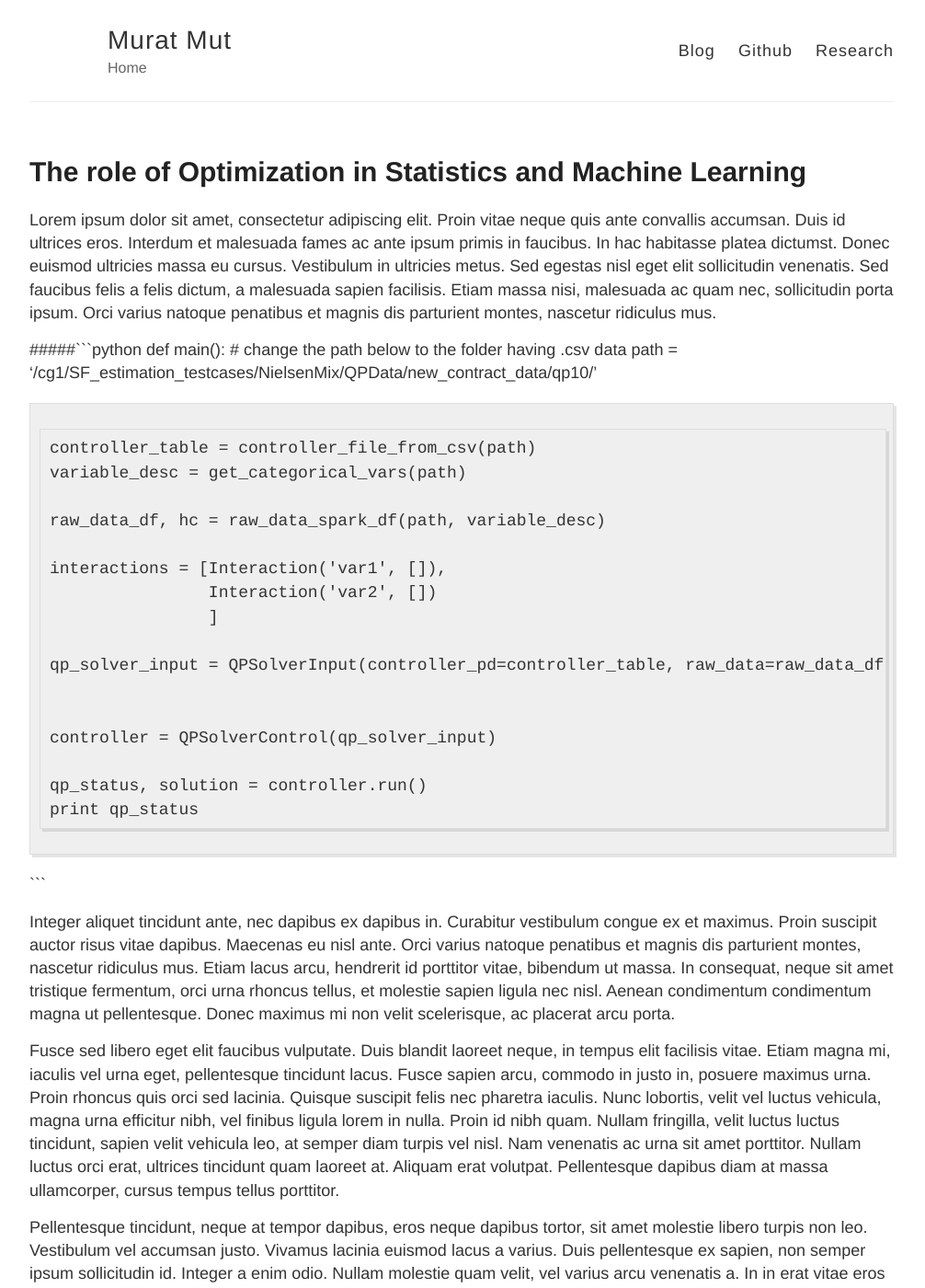
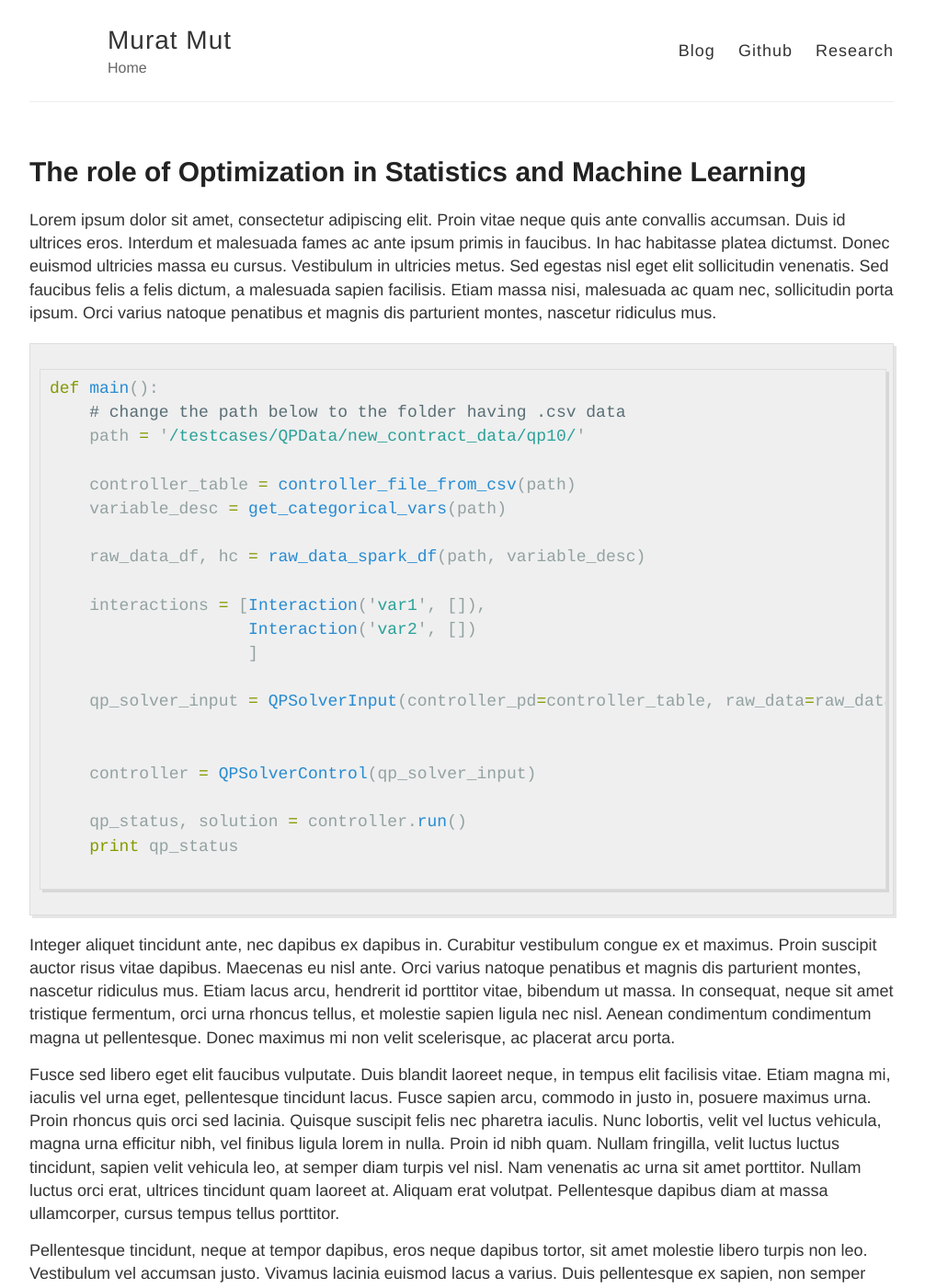
Before and after one commit to muratmut/muratmut.github.io, a Jekyll site: the page built from _posts/2019-7-27-role-optimization-in-ml.md, in a window 1280 px wide and 1400 px high. Shown: the whole window at 92% size, without its empty margins (138-1144 px from the left). Built offline with Jekyll 4.4.1, drawn with Linux system fonts in a browser that asks for light colours.

Commit message:
Update 2019-7-27-role-optimization-in-ml.md

````diff
--- a/_posts/2019-7-27-role-optimization-in-ml.md
+++ b/_posts/2019-7-27-role-optimization-in-ml.md
@@ -7,10 +7,10 @@ title: The role of Optimization in Statistics and Machine Learning
 
 Lorem ipsum dolor sit amet, consectetur adipiscing elit. Proin vitae neque quis ante convallis accumsan. Duis id ultrices eros. Interdum et malesuada fames ac ante ipsum primis in faucibus. In hac habitasse platea dictumst. Donec euismod ultricies massa eu cursus. Vestibulum in ultricies metus. Sed egestas nisl eget elit sollicitudin venenatis. Sed faucibus felis a felis dictum, a malesuada sapien facilisis. Etiam massa nisi, malesuada ac quam nec, sollicitudin porta ipsum. Orci varius natoque penatibus et magnis dis parturient montes, nascetur ridiculus mus.
 
-#####```python
+```python
 def main():
     # change the path below to the folder having .csv data
-    path = '/cg1/SF_estimation_testcases/NielsenMix/QPData/new_contract_data/qp10/'
+    path = '/testcases/QPData/new_contract_data/qp10/'
 
     controller_table = controller_file_from_csv(path)
     variable_desc = get_categorical_vars(path)
````
